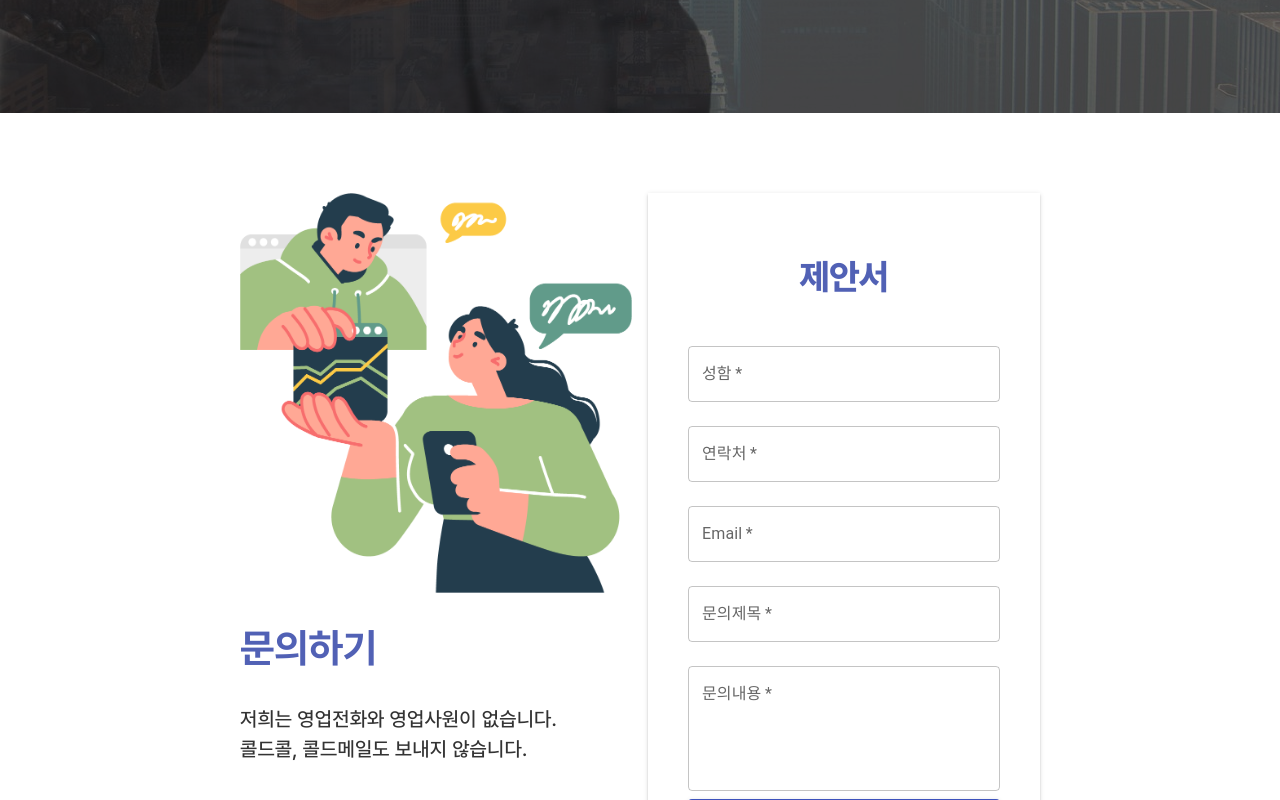
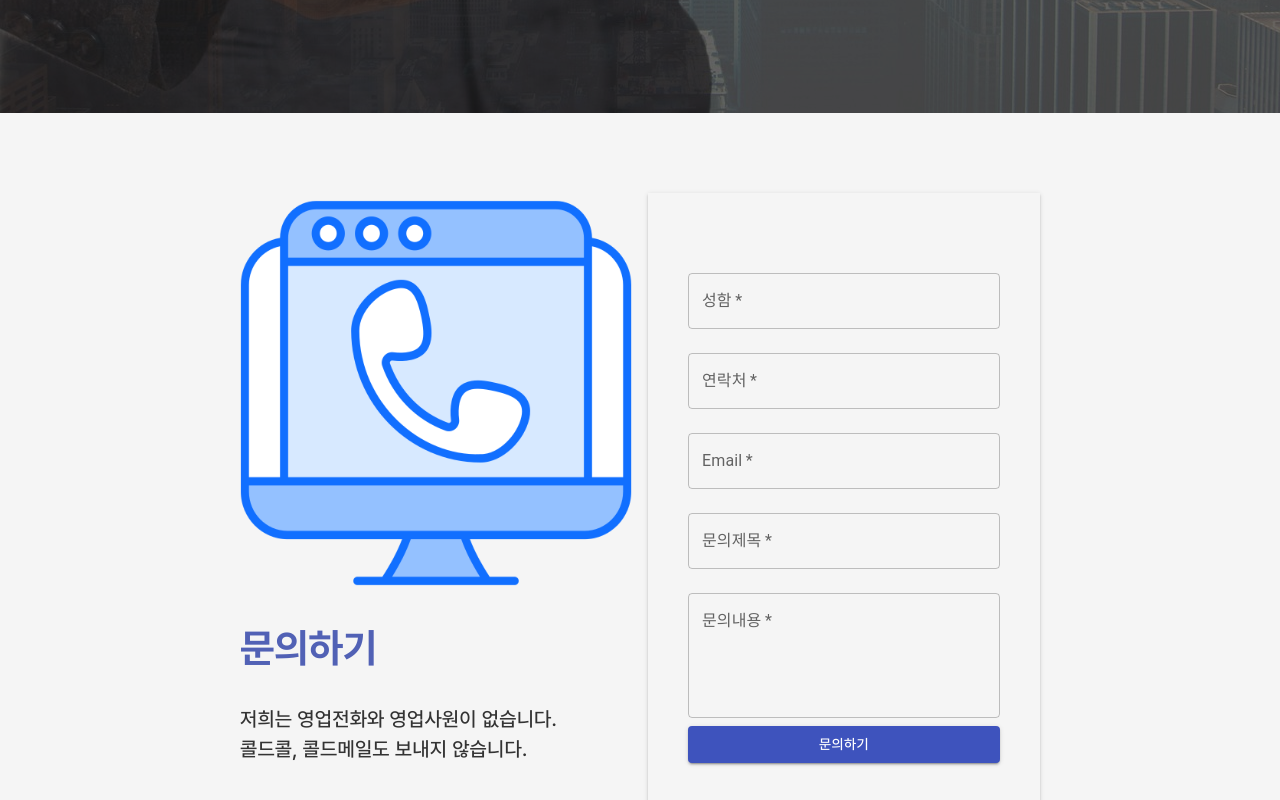
Before and after one commit to adplus-jira/adplus-official-page, a React (Create React App) app: page /contact in a window 1280 px wide. Shown: the part 447-1247 px from the top of the page. Built offline with nearby package versions, Linux system fonts and the light colour scheme.

Commit message:
KYS-1 / contactUs icon changed.

```diff
--- a/src/assets/css/common.css
+++ b/src/assets/css/common.css
@@ -32,7 +32,7 @@
 body {
     font-family: 'KboGothic_M' !important;
     color: #333333;
-    background-color: #f7f7f7;
+    background-color: #f5f5f5 !important;
 }
 
 p {
@@ -115,8 +115,8 @@ h2 {
     height: 13px;
     border-radius: 50%;
     margin: -6px 0 0 -7px;
-    background: #1530a8;
-    border: 1px solid #1530a8;
+    background: #b91212;
+    border: 1px solid #9c1b1b;
 }
 .virtical-carousel-indicator li:nth-child(1).active::after {
     content: "MAIN";
@@ -140,7 +140,7 @@ h2 {
     width: 100px;
     transform: translateY(-50%);
     text-align: right;
-    color: #1530a8;
+    color: #1f1f1f;
 }
 .virtical-carousel-indicator li:nth-child(3).active::after {
     content: "WORK";
@@ -152,7 +152,7 @@ h2 {
     width: 100px;
     transform: translateY(-50%);
     text-align: right;
-    color: #1530a8;
+    color: #1f1f1f;
 }
 .virtical-carousel-indicator li:nth-child(4).active::after {
     content: "STEP";
@@ -188,7 +188,7 @@ h2 {
     width: 100px;
     transform: translateY(-50%);
     text-align: right;
-    color: #1530a8;
+    color: #e2e2e2;
 }
 .virtical-carousel-indicator li:nth-child(7).active::after {
     content: "CONTACT";
@@ -200,7 +200,7 @@ h2 {
     width: 100px;
     transform: translateY(-50%);
     text-align: right;
-    color: #1530a8;
+    color: #1f1f1f;
 }
 
 .slider {
--- a/src/pages/Contact.js
+++ b/src/pages/Contact.js
@@ -2,7 +2,7 @@ import { Box, Typography } from '@mui/material';
 import React, { useEffect } from 'react';
 import BasicLayout from '../components/BasicLayout';
 import { Grid } from '@mui/material';
-import TestImg from '../assets/img/main_1.png';
+import ContactUsIcon from '../assets/img/contactUs_icon.png';
 import { TextField, Button } from '@mui/material';
 import Footer from '../components/Footer';
 import Header from '../components/Header';
@@ -19,8 +19,8 @@ export default function Contact() {
             <Box paddingX={{ xs: 3, md: 30 }} paddingY={10} maxWidth={2000} margin={'auto'}>
                 <Grid container spacing={2}>
                     <Grid item xs={12} md={6}>
-                        <Box textAlign={'left'}>
-                            <img src={TestImg} alt="test" style={{ width: '100%', maxWidth: '400px', height: '400px', margin: 'auto' }} />
+                        <Box textAlign={'center'}>
+                            <img src={ContactUsIcon} alt="test" style={{ width: '100%', maxWidth: '400px', height: '400px', margin: 'auto' }} />
                         </Box>
                         <Typography variant='h2' fontSize={40} color={'#5161b5'} marginTop={3} marginBottom={4}>문의하기</Typography>
                         <Typography variant='p' fontSize={20} color={'#333'}>
@@ -34,7 +34,7 @@ export default function Contact() {
                     <Grid item xs={12} md={6} >
                         <Box textAlign={'left'} boxShadow={2} width={'100%'} height={'100%'} paddingX={5} paddingY={5}>
                             <Box textAlign={'center'} marginTop={3} >
-                                <Typography variant='h1' fontSize={35} color={'#5161b5'} marginTop={3} marginBottom={4} alignContent={'center'}>제안서</Typography>
+                                {/* <Typography variant='h1' fontSize={35} color={'#5161b5'} marginTop={3} marginBottom={4} alignContent={'center'}>제안서</Typography> */}
                             </Box>
 
                             <form>
--- a/src/pages/MainPage.js
+++ b/src/pages/MainPage.js
@@ -441,13 +441,13 @@ function MainPage() {
                         </Box>
                     </FullpageSection>
                     <FullpageSection>
-                        <Box width={'100%'} height={'100%'} zIndex={'-1'} paddingTop={5} paddingY={20} paddingBottom={{ lg: 15, xs: 5 }} bgcolor={'#eff1f9'} position={'absolute'} ></Box>
+                        <Box width={'100%'} height={'100%'} zIndex={'-1'} paddingTop={5} paddingY={20} paddingBottom={{ lg: 15, xs: 5 }} bgcolor={'#161c35'} position={'absolute'} ></Box>
                         <Box margin={'auto'} width={'100%'} maxWidth={2000} paddingX={{ xs: 3, md: 30 }}>
                                 <Typography sx={{ color: '#5161b5', fontSize: { xs: 30, md: 40 }, marginBottom: '10px' }} variant='h1' marginY={5} >
                                     협력업체 소개
                                 </Typography>
                                 <hr style={{ border: '1px solid #5161b5', width: 250, margin: 0, marginBottom: '10px' }} />
-                                <Typography sx={{ color: '#757575', fontSize: { md: 20, xs: 15 }, marginBottom: '20px' }} variant='p' marginBottom={5} >
+                                <Typography sx={{ color: '#e2e2e2', fontSize: { md: 20, xs: 15 }, marginBottom: '20px' }} variant='p' marginBottom={5} >
                                     AD Plus 와 함께하는 업체들을 소개합니다.
                                 </Typography>
 
@@ -494,7 +494,7 @@ function MainPage() {
                             </Box>
                     </FullpageSection>
                     <FullpageSection>
-                        <Box width={'100%'} margin={'auto'}>
+                        <Box width={'100%'} margin={'auto'} bgcolor={'#f5f5f5'}>
                             <Contacts />
                         </Box>
                     </FullpageSection>
```
Also changed, not shown: src/assets/img/contactUs_icon.png (added).
